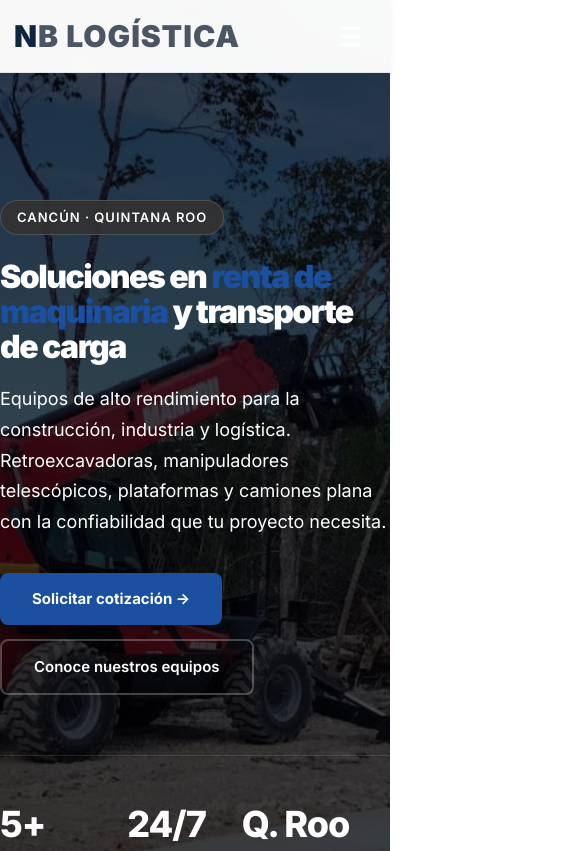
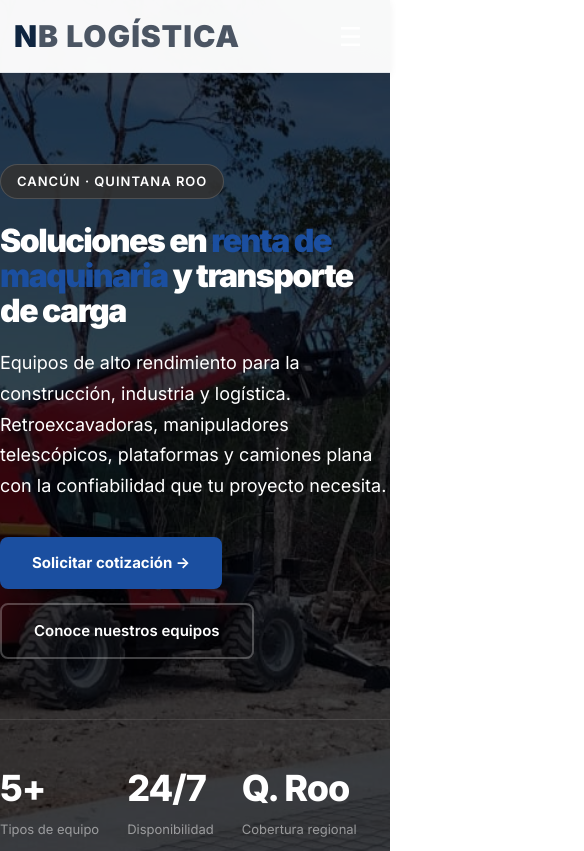
Before and after one commit to Skyfury345/NB-web, a React (Vite) app: page / in a window 390 px wide. Shown: the top 851 px of the page, 584 px wide, since content can reach past the window. Built offline with nearby package versions, Linux system fonts and the light colour scheme.

Commit message:
ajustes de vista movil

```diff
--- a/src/components/PorQueNB.jsx
+++ b/src/components/PorQueNB.jsx
@@ -129,11 +129,11 @@ export default function PorQueNB() {
           margin: 0; color: #5A6472;
           font-size: 14px; line-height: 1.55;
         }
-
         .pqnb-foto {
           position: relative;
           display: flex; align-items: center; justify-content: center;
           min-height: 560px;
+          overflow: hidden;
         }
         .pqnb-foto::before {
           content: '';
--- a/src/index.css
+++ b/src/index.css
@@ -17,7 +17,7 @@
   --transicion: 0.3s ease;
 }
 
-html { scroll-behavior: smooth; }
+html, body { scroll-behavior: smooth; max-width: 100%; overflow-x: hidden; }
 body {
   font-family: 'Inter', -apple-system, BlinkMacSystemFont, sans-serif;
   color: var(--texto);
@@ -551,7 +551,8 @@ section { padding: 100px 0; }
   .hero-content { padding: 100px 0 60px; }
   .hero h1 { font-size: 32px; }
   .hero-stats { gap: 28px; flex-wrap: wrap; }
-  .nosotros-grid { grid-template-columns: 1fr; }
+  .nosotros-valores { grid-template-columns: 1fr; }
+  section { padding: 64px 0; }
   .contacto-grid { grid-template-columns: 1fr; }
   .footer-grid { grid-template-columns: 1fr; gap: 32px; }
   .footer-bar { flex-direction: column; gap: 8px; text-align: center; }
```
